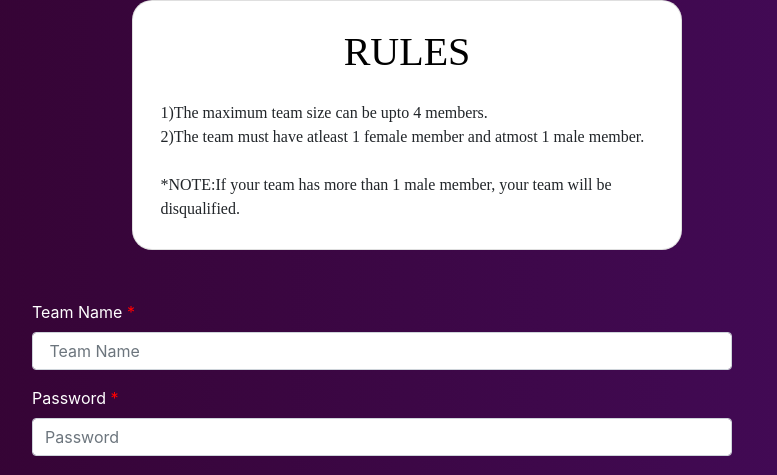
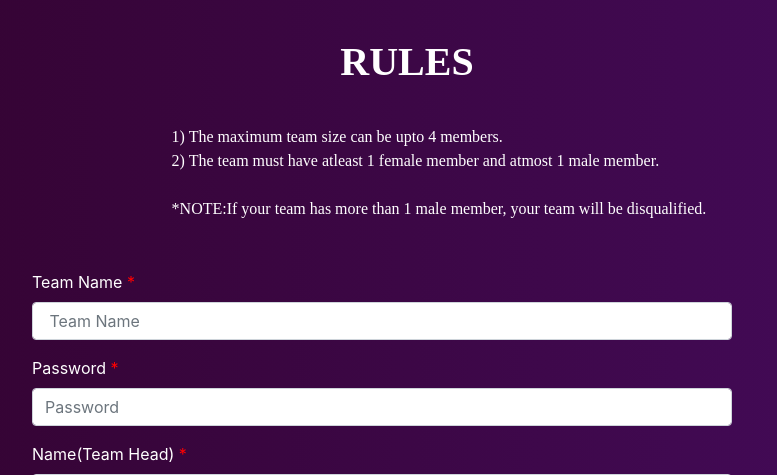
Before and after one commit to BVPIEEE/wiehack3.0-landing, a PHP site: page /Wiehack3-backend-main/portal/index.php in a window 1280 px wide. Shown: the part 94-569 px from the top of the page, without its empty margins (233-1010 px from the left). Run offline with PHP 8.4, Linux system fonts and the light colour scheme; some libraries are stand-ins or nearby versions.

Commit message:
registration changes updated

```diff
--- a/Wiehack3-backend-main/portal/index.php
+++ b/Wiehack3-backend-main/portal/index.php
@@ -45,9 +45,9 @@ body{
     </nav>
 
 
-    <div id="rules" class ="card">
+    <div id="rules">
       <h1>RULES</h1>
-      <p>1)The maximum team size can be upto 4 members.<br> 2)The team must have atleast 1 female member and atmost 1 male member. <br><br>*NOTE:If your team has more than 1 male member, your team will be disqualified.
+      <p>1) The maximum team size can be upto 4 members.<br> 2) The team must have atleast 1 female member and atmost 1 male member. <br><br>*NOTE:If your team has more than 1 male member, your team will be disqualified.
       </p>
     </div>
 
@@ -111,6 +111,7 @@ body{
 <label for="Select" class="form-label"> Team members(including head of team) <span style="color: red">*</span></label>
       <select id="choice" name="choice" style="width: 25%" class="form-select" required>
         <option value=""> select</option>
+        <option value=""> 1</option>
         <option value=""> 2</option>
         <option value=""> 3</option>
         <option value=""> 4</option>
--- a/css/register.css
+++ b/css/register.css
@@ -27,26 +27,25 @@ body {
 
 
 #rules h1 {
-  margin-top: 5%;
+  display: flex;
+  justify-content: center;
+  align-items: center;
+  margin-top: 3%;
   font-family: Jost;
-  color: black
+  color: white;
+  font-weight: 700;
 }
 
 
-.card {
-  align-items: center;
-  background-color: white;
-  width: 550px;
-  height: 250px;
-  margin: auto;
-  border-radius: 20px;
-}
-.card p{
+#rules p{
+  display: flex;
   padding-left: 5%;
   margin-top: 3%;
   font-family: Jost;
   justify-content: center;
   align-items: center;
+  color: white;
+  font-weight: 500;
 }
 
 
```
